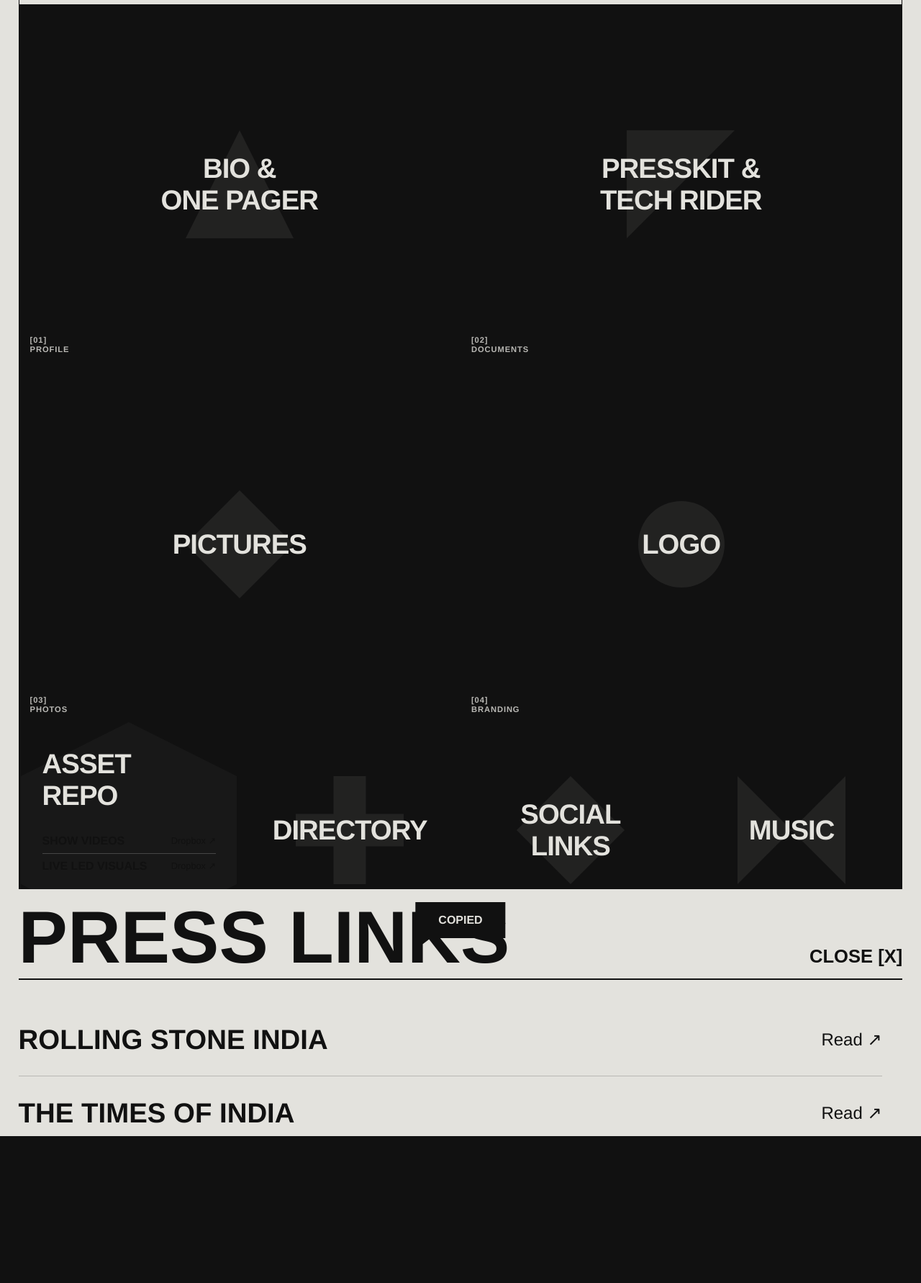
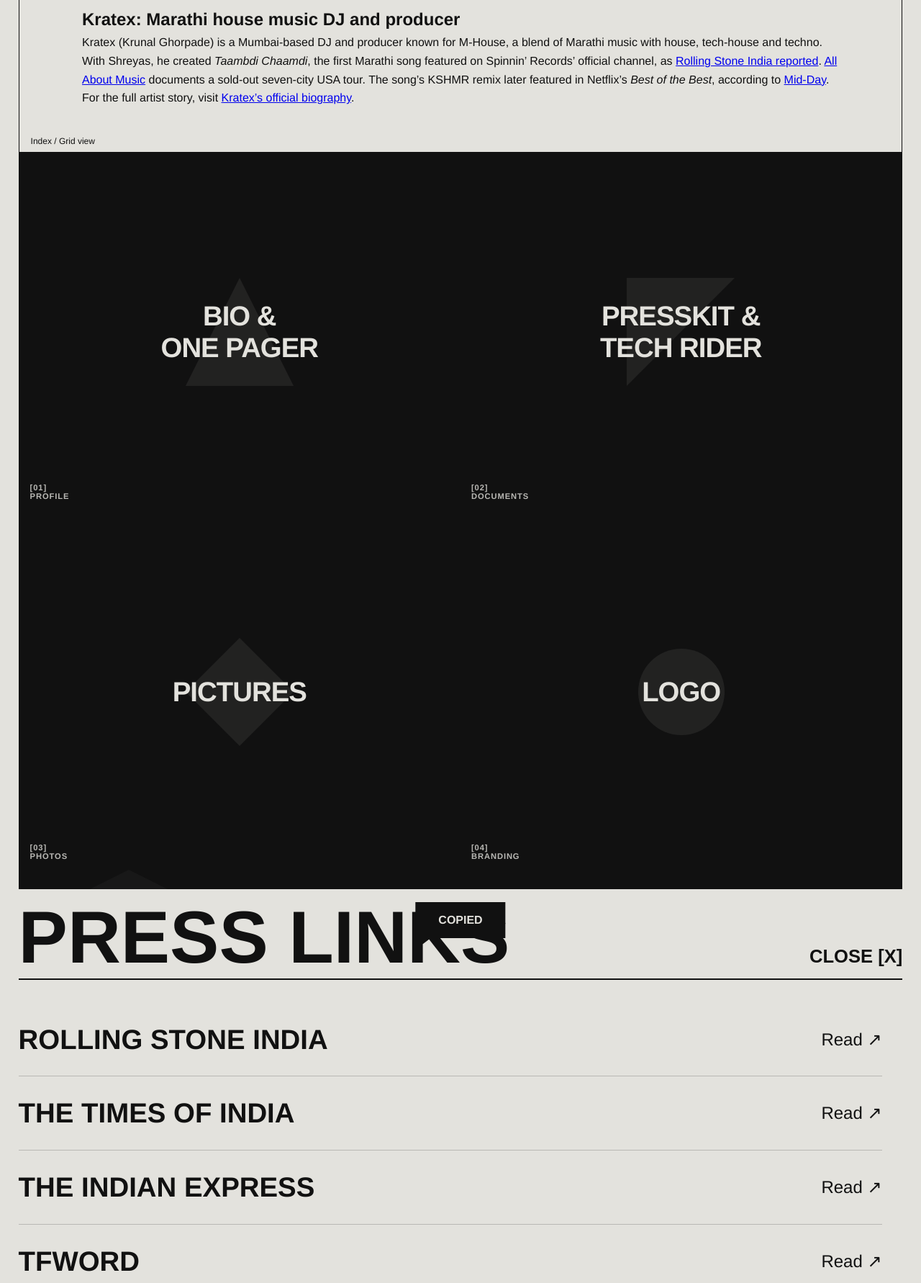
Before and after one commit to krunalghorpade/press-kratex, a PHP site: page / in a window 1280 px wide. Shown: the part 306-2088 px from the top of the page at 72% size. Before the commit the page ends 1884 px from the top, so only its background shows below. Run offline with PHP 8.4, Linux system fonts and the light colour scheme.

Commit message:
Align press bio with sourced Marathi house music milestones (#1)

```diff
--- a/index.php
+++ b/index.php
@@ -4,8 +4,9 @@
 <head>
     <meta charset="UTF-8">
     <meta name="viewport" content="width=device-width, initial-scale=1.0">
-    <title>KRATEX | PRESS</title>
-    <meta name="description" content="Kratex Electronic Press Kit - Press & Technical Assets. Pioneer of M-House.">
+    <title>Kratex Press Kit | Marathi House Music DJ & Producer</title>
+    <link rel="canonical" href="https://press.kratex.in/">
+    <meta name="description" content="Official press kit for Kratex (Krunal Ghorpade), Mumbai-based Marathi house music DJ and producer known for M-House and Taambdi Chaamdi.">
     <link rel="stylesheet" href="assets/css/style.css">
 </head>
 <body>
@@ -22,6 +23,11 @@
         <header class="hero">
             <h1>Kratex Press Info</h1>
         </header>
+        <section aria-label="Kratex artist profile" style="max-width:1100px;margin:2rem auto;padding:0 1.5rem;line-height:1.6;">
+            <h2>Kratex: Marathi house music DJ and producer</h2>
+            <p>Kratex (Krunal Ghorpade) is a Mumbai-based DJ and producer known for M-House, a blend of Marathi music with house, tech-house and techno. With Shreyas, he created <em>Taambdi Chaamdi</em>, the first Marathi song featured on Spinnin’ Records’ official channel, as <a href="https://rollingstoneindia.com/taambdi-chaambdi-marathi-music-spotlight/">Rolling Stone India reported</a>. <a href="https://www.allaboutmusic.in/kratex/">All About Music</a> documents a sold-out seven-city USA tour. The song’s KSHMR remix later featured in Netflix’s <em>Best of the Best</em>, according to <a href="https://www.mid-day.com/amp/mumbai/mumbai-news/article/mumbai-diary-friday-dossier-23651761">Mid-Day</a>.</p>
+            <p>For the full artist story, visit <a href="https://kratex.in/about/">Kratex’s official biography</a>.</p>
+        </section>
 
         <div class="view-toggle">
             Index / Grid view
@@ -129,61 +135,32 @@
 
     <!-- Hidden Data -->
     <div style="display: none;" id="brief-data">KRATEX
+DJ | Music Producer | M-House Pioneer
 
-DJ | Music Producer | Pioneer of M-House
+Kratex (Krunal Ghorpade) is a Mumbai-based Marathi house music DJ and producer. His M-House sound blends Marathi language and culture with house, tech-house and techno.
 
-Kratex is a Mumbai-based DJ and producer known for creating M-House — a fusion of Marathi music with house and techno. His sound blends Indian cultural elements with global electronic music, positioning him as a unique international act.
+Key milestones
+* Taambdi Chaamdi, created with Shreyas, was the first Marathi song featured on Spinnin’ Records’ official channel (Rolling Stone India, 2024).
+* All About Music documents a sold-out seven-city USA tour.
+* Taambdi Chaamdi (KSHMR Remix) appeared in Netflix’s Best of the Best (Mid-Day, 2026).
+* FAKTA HOUSE is his twelve-track debut album.
 
----
+Independent sources
+https://rollingstoneindia.com/taambdi-chaambdi-marathi-music-spotlight/
+https://www.allaboutmusic.in/kratex/
+https://www.mid-day.com/amp/mumbai/mumbai-news/article/mumbai-diary-friday-dossier-23651761
 
-Key Highlights
-
-* First Marathi track signed to Spinnin’ Records
-* Taambdi Chaamdi — 100M+ streams
-* Creator of the M-House genre
-* Co-founder of MVPMF (4,000+ attendees)
-
----
-
-Global Presence
-
-Performed across USA, Canada, Ireland, Australia, New Zealand, UAE, and major Indian cities including Mumbai, Pune, and Bangalore.
-
----
-
-Industry Support
-
-Supported by Afrojack, Alan Walker, Chris Lake, KSHMR, Timmy Trumpet, Blasterjaxx, Alok, and Carnage (Gordo).
-
----
-
-Digital Reach
-
-100M+ streams | 340K+ Instagram | 212K Shazams | 2.6M Apple Music plays | 20M YouTube views
-
----
-
-Media & Culture
-
-Featured on Zee Marathi Awards and Bigg Boss Marathi.
-Co-created MVPMF, bringing Marathi music into a modern festival format.
-
----
-
-Contact
-
-Rock Kacchi
-+91 9834179271
-rock@worldofvibes.com
-www.kratex.in</div>
+Management and bookings
+Rock Kacchi | rock@worldofvibes.com | +91 98341 79271
+Official website: https://kratex.in/</div>
 
     <div style="display: none;" id="bio-data">Kratex Bio
 
-DJ/Producer | Pioneer of M-House
+Krunal Ghorpade, known as Kratex, is a Marathi house music DJ and producer based in Mumbai, India. He developed M-House by combining Marathi vocals and cultural references with house, tech-house and techno. His sets and original releases take that sound from Maharashtra into clubs and festivals internationally.
 
-Krunal Ghorpade, famously known as Kratex, is an acclaimed DJ and music producer hailing from Mumbai, India. His musical prowess is deeply rooted in his passion for Tech-house and Techno, blending these styles with the rich sounds of his Indian heritage to create the revolutionary genre M-House—a fusion of Marathi and House music. Kratex’s signature style combines modern tech elements with nostalgic millennial vibes, offering a unique experience that resonates with audiences globally.
+Kratex and rapper Shreyas created Taambdi Chaamdi. Rolling Stone India reported that it became the first Marathi song featured on Spinnin’ Records’ official channel. The KSHMR remix was later included in the 2026 Netflix film Best of the Best, according to Mid-Day. All About Music reports that Kratex completed a sold-out seven-city USA tour.
 
-A visionary artist, Kratex is reshaping the global electronic music scene. His breakout track, Taambdi Chaamdi, signed with Spinnin’ Records, marked a historic moment as the first Marathi song to be released on an international label. The track has accumulated over 20 million streams, solidifying his status as a pioneering force in the industry.</div>
+His debut album FAKTA HOUSE expands the M-House sound across twelve tracks. More information and current releases: https://kratex.in/</div>
 
     <!-- RABBIT HOLES (Full Screen Overlays) -->
 
```
